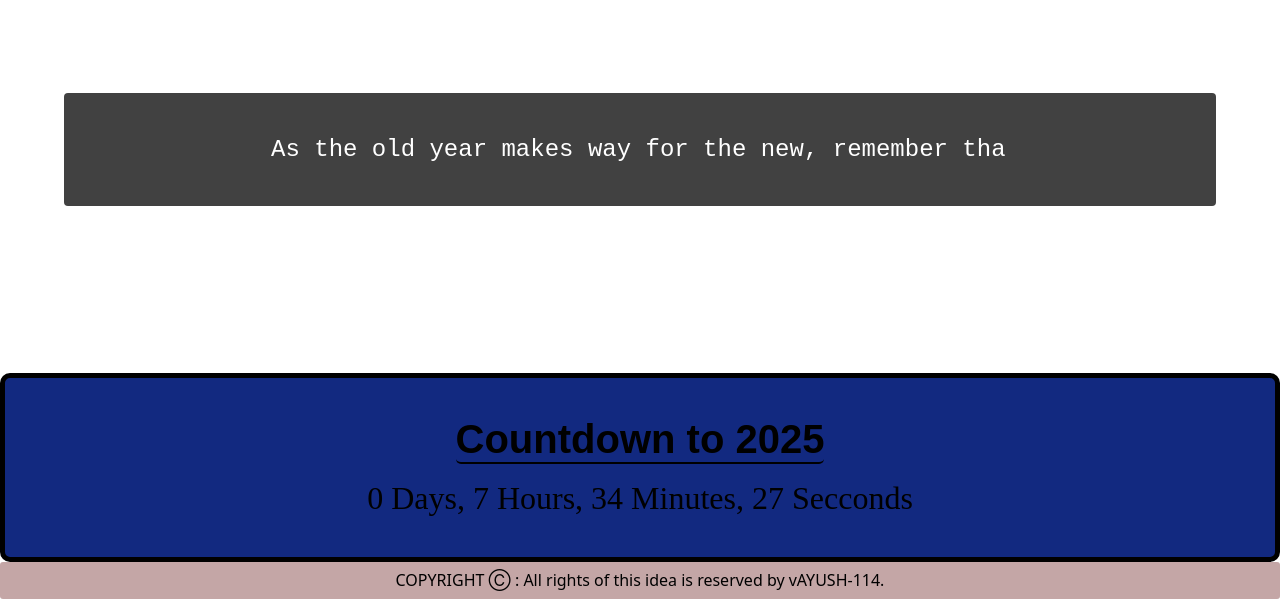
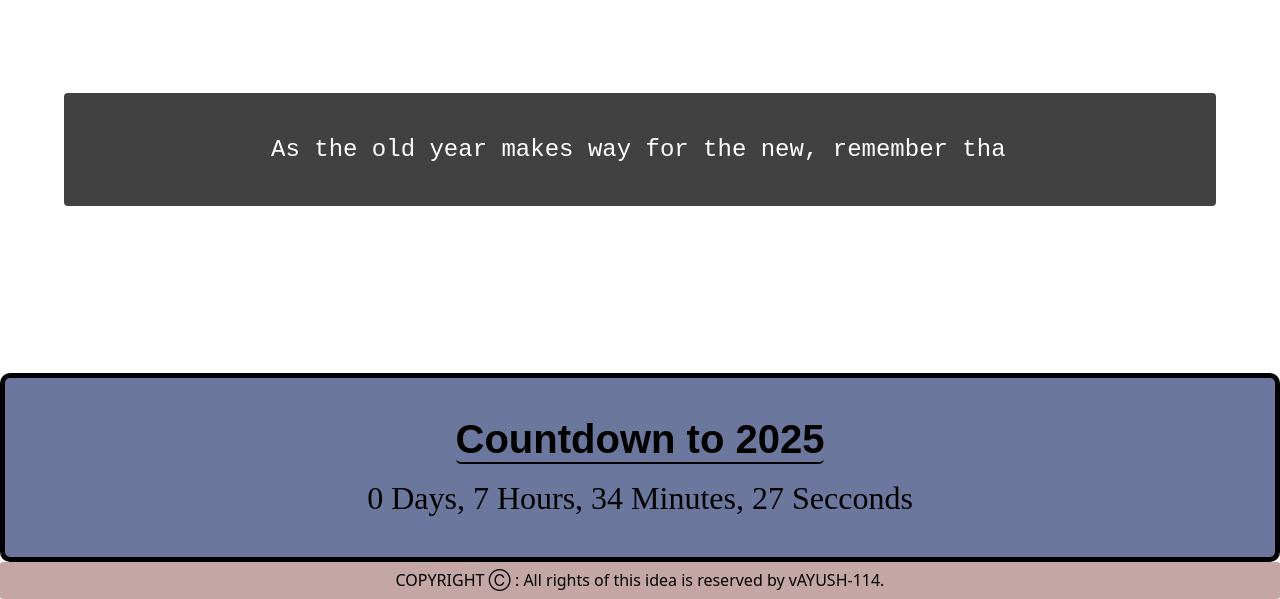
Before and after one commit to vAYUSH-114/NewYear_2025.io, a plain HTML site: page index.html in a window 1280 px wide. Shown: the part 641-1240 px from the top of the page. Drawn offline with Linux system fonts and the light colour scheme; a web font is replaced by a local one.

Commit message:
Update styles.css

```diff
--- a/styles.css
+++ b/styles.css
@@ -31,7 +31,7 @@ body{
 .container{
     width: 100vw;
     height: 5cm;
-    background-color: #122980;
+    background-color: #6c779e;
     font-family: Arial, sans-serif;
     display: flex;
     flex-direction: column;
```
